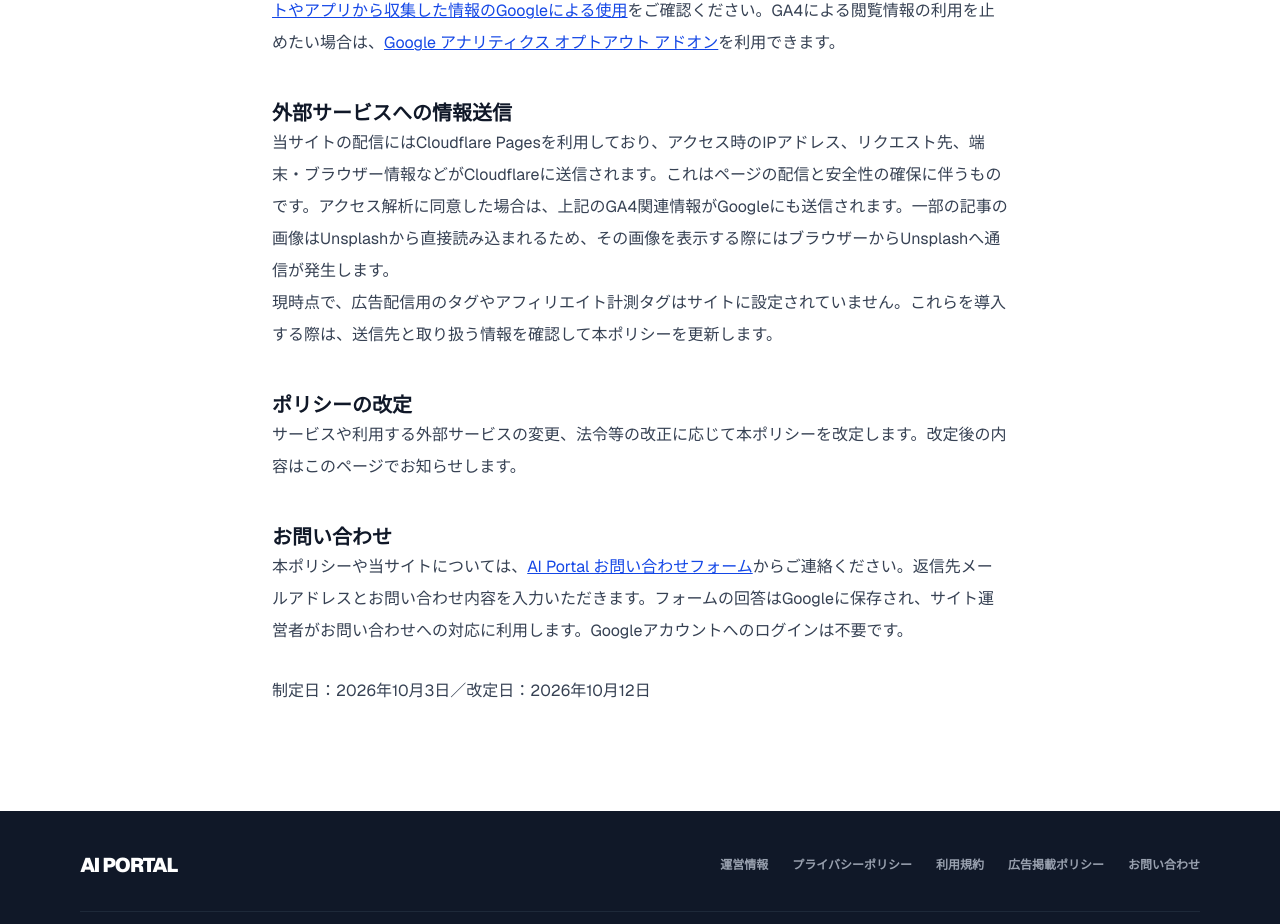
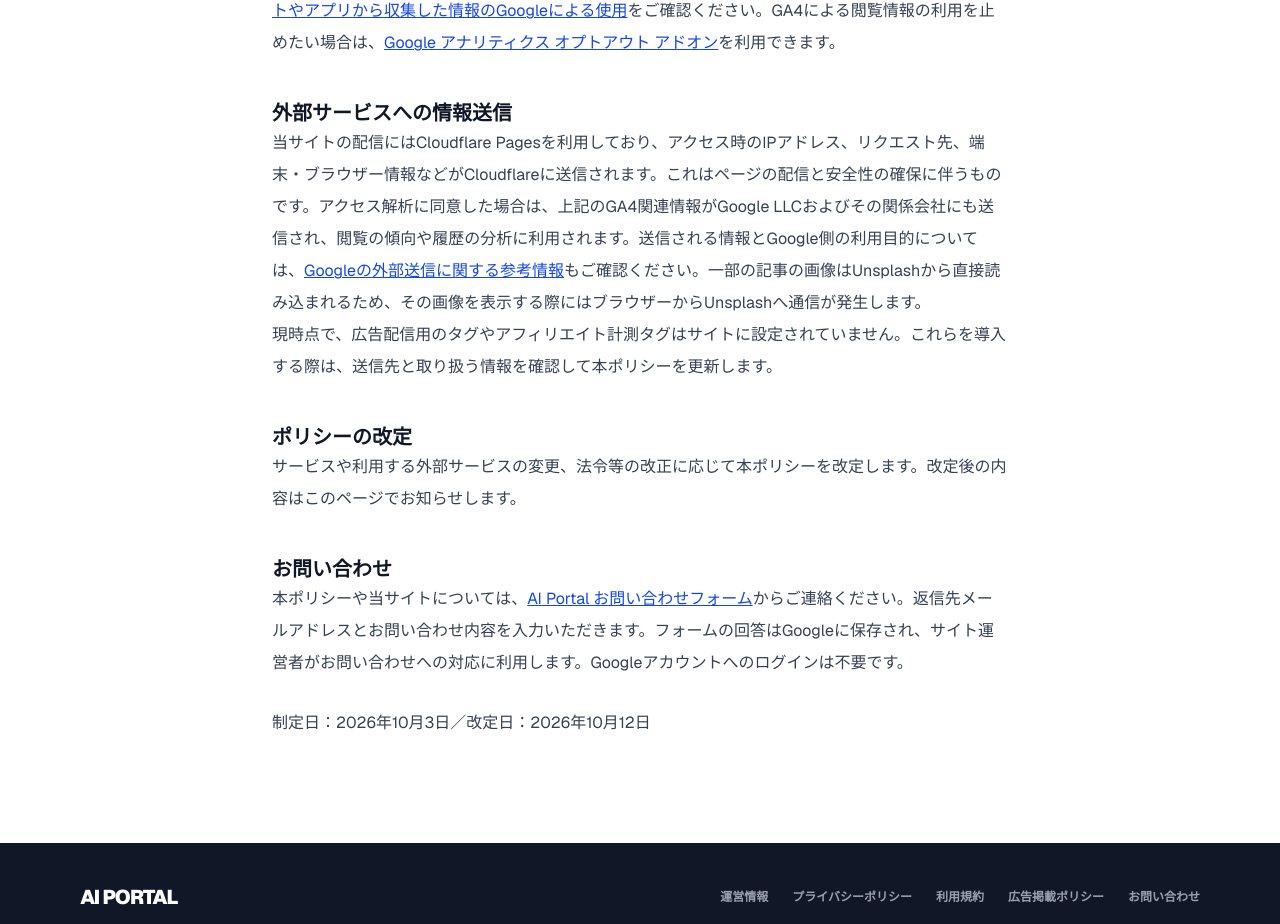
Before and after one commit to naoki20151214-ops/aiportal-app, a Next.js app: page /privacy in a window 1280 px wide. Shown: the part 940-1864 px from the top of the page. Built offline with nearby package versions, Linux system fonts and the light colour scheme; no server answers.

Commit message:
Clarify Google Analytics external transmission

```diff
--- a/src/app/privacy/page.tsx
+++ b/src/app/privacy/page.tsx
@@ -34,7 +34,7 @@ export default function PrivacyPage() {
       </section>
       <section>
         <h2>外部サービスへの情報送信</h2>
-        <p>当サイトの配信にはCloudflare Pagesを利用しており、アクセス時のIPアドレス、リクエスト先、端末・ブラウザー情報などがCloudflareに送信されます。これはページの配信と安全性の確保に伴うものです。アクセス解析に同意した場合は、上記のGA4関連情報がGoogleにも送信されます。一部の記事の画像はUnsplashから直接読み込まれるため、その画像を表示する際にはブラウザーからUnsplashへ通信が発生します。</p>
+        <p>当サイトの配信にはCloudflare Pagesを利用しており、アクセス時のIPアドレス、リクエスト先、端末・ブラウザー情報などがCloudflareに送信されます。これはページの配信と安全性の確保に伴うものです。アクセス解析に同意した場合は、上記のGA4関連情報がGoogle LLCおよびその関係会社にも送信され、閲覧の傾向や履歴の分析に利用されます。送信される情報とGoogle側の利用目的については、<a href="https://business.safety.google/intl/ja/tba-jp/">Googleの外部送信に関する参考情報</a>もご確認ください。一部の記事の画像はUnsplashから直接読み込まれるため、その画像を表示する際にはブラウザーからUnsplashへ通信が発生します。</p>
         <p>現時点で、広告配信用のタグやアフィリエイト計測タグはサイトに設定されていません。これらを導入する際は、送信先と取り扱う情報を確認して本ポリシーを更新します。</p>
       </section>
       <section>
```
